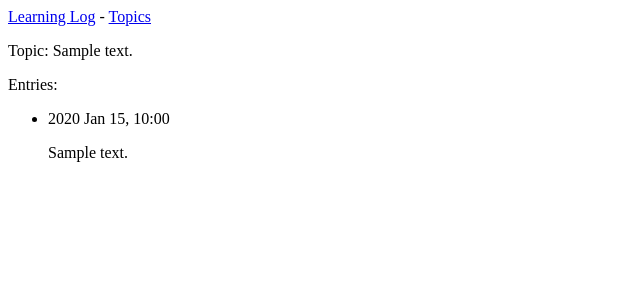
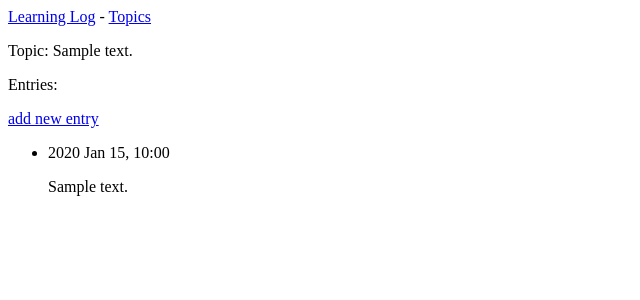
Before and after one commit to lsiepman/DjangoLearningLog, a Django app: page /topics/1/ in a window 1280 px wide. Shown: the top 300 px of the page, without its empty margins (0-640 px from the left). Run offline with Django 5.2, Linux system fonts and the light colour scheme; tables that the repository leaves empty hold one stand-in row (Sample ...).

Commit message:
Adding a new entry from the website is possible now

```diff
--- a/learning_logs/templates/learning_logs/topic.html
+++ b/learning_logs/templates/learning_logs/topic.html
@@ -4,6 +4,9 @@
 <p>Topic: {{ topic }}</p>
 
 <p>Entries:</p>
+<p>
+    <a href="{% url 'learning_logs:new_entry' topic.id %}">add new entry</a>
+</p>
 <ul>
     {% for entry in entries %}
     <li>
--- a/learning_logs/urls.py
+++ b/learning_logs/urls.py
@@ -12,4 +12,6 @@ urlpatterns = [
     re_path(r"^topics/(?P<topic_id>\d+)/$", views.topic, name="topic"),
     # Page for adding a new topic
     re_path(r"^new_topic/$", views.new_topic, name="new_topic"),
+    # Page for adding a new entry
+    re_path(r"^new_entry/(?P<topic_id>\d+)/$", views.new_entry, name="new_entry"),
 ]
--- a/learning_logs/views.py
+++ b/learning_logs/views.py
@@ -2,7 +2,7 @@ from django.shortcuts import render
 from django.http import HttpResponseRedirect
 from django.urls import reverse
 from .models import Topic
-from .forms import TopicForm
+from .forms import TopicForm, EntryForm
 
 
 def index(request):
@@ -29,7 +29,7 @@ def new_topic(request):
     "Add a new topic"
     if request.method != "POST":
         # No data submitted, create a blank form
-        form = TopicForm
+        form = TopicForm()
     else:
         # POST data submitted, process data
         form = TopicForm(data=request.POST)
@@ -40,3 +40,22 @@ def new_topic(request):
     context = {"form": form}
 
     return render(request, "learning_logs/new_topic.html", context)
+
+
+def new_entry(request, topic_id):
+    "Add a new entry for a particular topic"
+    topic = Topic.objects.get(id=topic_id)
+
+    if request.method != "POST":
+        # No data submitted, create a blank form
+        form = EntryForm()
+    else:
+        form = EntryForm(data=request.POST)
+        if form.is_valid():
+            new_entry = form.save(commit=False)
+            new_entry.topic = topic
+            new_entry.save()
+            return HttpResponseRedirect(reverse("learning_logs:topic", args=[topic_id]))
+
+    context = {"topic": topic, "form": form}
+    return render(request, "learning_logs/new_entry.html", context)
```
Also changed, not shown: learning_logs/forms.py (+9 -1 lines), learning_logs/templates/learning_logs/new_entry.html (added, +14 -0 lines).
